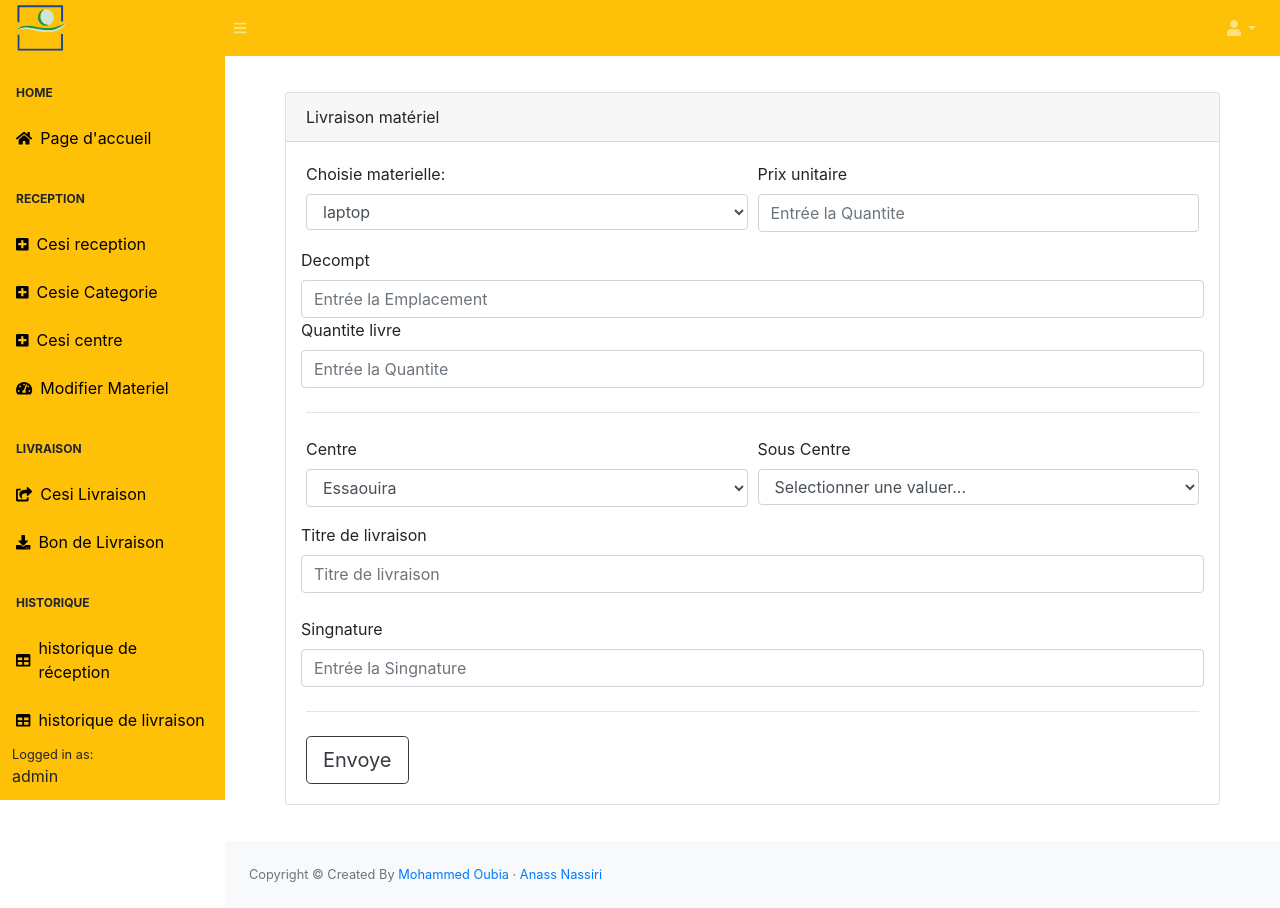
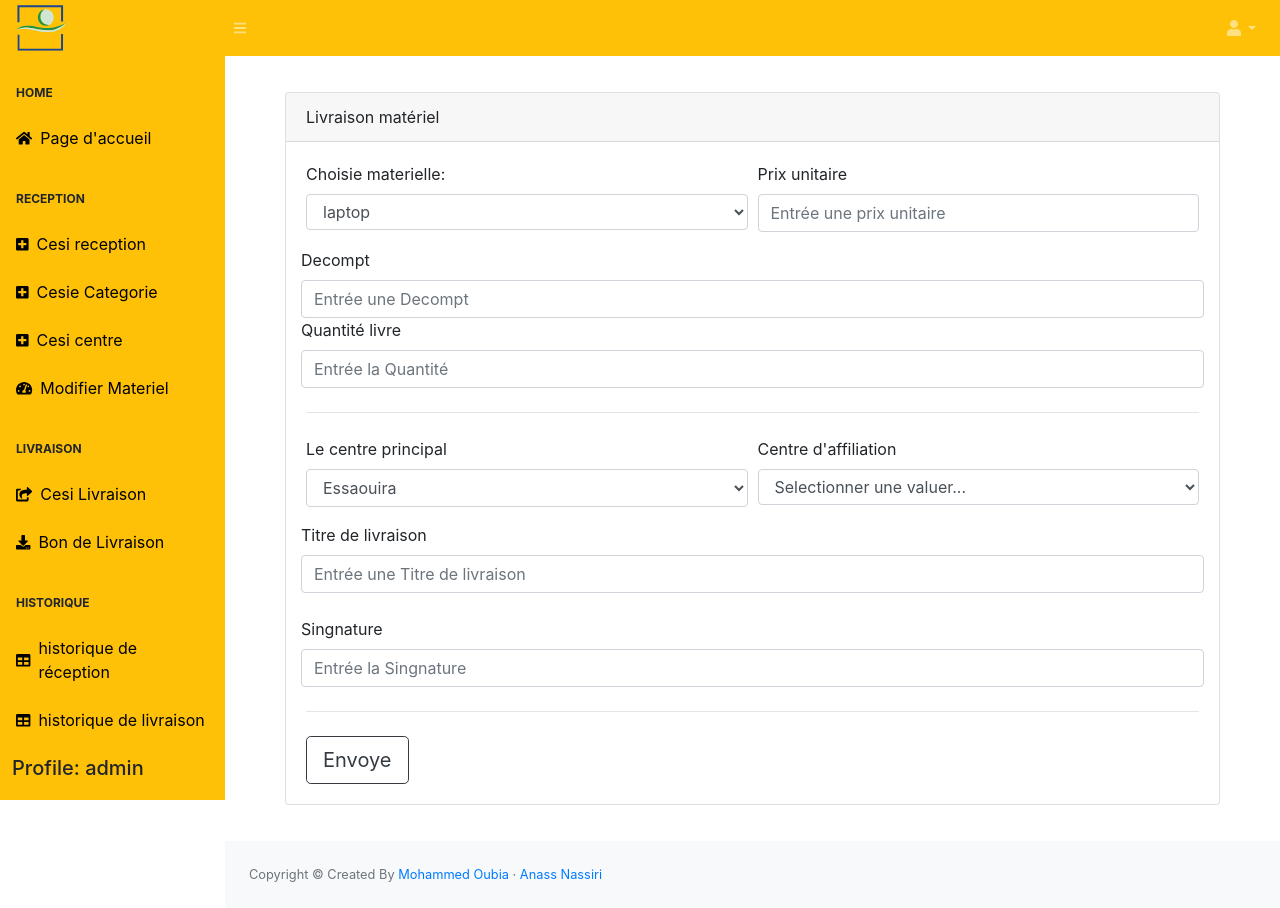
Before and after one commit to oubia/Medication-delegation-training, a Django app: page /livraison/ in a window 1280 px wide. Run offline with Django 3.2, Linux system fonts and the light colour scheme; a user stored in the database is signed in; data comes from the database, SQL or seed files in the repository; some libraries are stand-ins or nearby versions.

Commit message:
some verificationby anass

```diff
--- a/gestion_app/main_app/templates/Dashboard.html
+++ b/gestion_app/main_app/templates/Dashboard.html
@@ -86,8 +86,8 @@
                     </div>
                 </div>
                 <div class="sb-sidenav-footer">
-                    <div class="small">Logged in as:</div>
-                    {{request.user}}
+                    <div class="small"><h5> Profile: {{request.user}}</h5> </div>
+                   <h5> </h5>
                 </div>
             </nav>
         </div>
--- a/gestion_app/main_app/templates/livraison.html
+++ b/gestion_app/main_app/templates/livraison.html
@@ -51,29 +51,29 @@
                                                 </div>
                                                 <div class="form-group col-md-6">
                                                     <label for="Prix_unitaire">Prix unitaire</label>
-                                                    <input type="number" min="1" name="Prix_unitaire" class="form-control" id="formGroupExampleInput" placeholder="Entrée la Quantite" required>
+                                                    <input type="number" min="1" name="Prix_unitaire" class="form-control" id="formGroupExampleInput" placeholder="Entrée une prix unitaire" required>
                                                 </div>
                                             </div>
                                             <div class="form-row ">
 
                                                 <label for="Decompt">Decompt</label>
-                                                <input type="text" class="form-control" name="Decompt" id="formGroupExampleInput" placeholder="Entrée la Emplacement" required>
+                                                <input type="text" class="form-control" name="Decompt" id="formGroupExampleInput" placeholder="Entrée une Decompt" required>
                                             </div>
                                             <div class="form-row col-md-13 mb-4">
-                                                <label for="Quantite_livre">Quantite livre</label>
-                                                <input type="number" min="1" name="Quantite_livre" class="form-control" id="formGroupExampleInput" placeholder="Entrée la Quantite" required>
+                                                <label for="Quantite_livre">Quantité livre</label>
+                                                <input type="number" min="1" name="Quantite_livre" class="form-control" id="formGroupExampleInput" placeholder="Entrée la Quantité" required>
                                             </div>
 
                                             <hr class="my-4">
                                             <div class="form-row">
                                                 <div class="form-group col-md-6">
                                                     <!-- select -->
-                                                    <label for="Centre">Centre</label>
+                                                    <label for="Centre">Le centre principal</label>
                                                     <select id="Centre_select" name="Centre" class="form-control select categorie" required>
                                                     </select> </div>
                                                 <div class="form-group col-md-6">
                                                     <!-- select -->
-                                                    <label for="Sous_Centre">Sous Centre</label>
+                                                    <label for="Sous_Centre">Centre d'affiliation</label>
                                                     <select id="Sous_Centre" name="Sous_Centre" class="form-control select categorie" size="1" required>
                                                         <option value="">Selectionner une valuer...</option>
 
@@ -82,7 +82,7 @@
 
                                             <div class="form-row col-md-13 mb-4">
                                                 <label for="Titre_de_livraison">Titre de livraison</label>
-                                                <input type="text" min="1" name="Titre_de_livraison" class="form-control" id="formGroupExampleInput" placeholder="Titre de livraison" required>
+                                                <input type="text" min="1" name="Titre_de_livraison" class="form-control" id="formGroupExampleInput" placeholder="Entrée une Titre de livraison" required>
                                             </div>
                                             <div class="form-row col-md-13 mb-4">
                                                 <label for="Singnature">Singnature</label>
```
Also changed, not shown: gestion_app/main_app/templates/Materiel.html (+5 -5 lines), gestion_app/main_app/templates/categories.html (+6 -6 lines), gestion_app/main_app/templates/reception.html (+5 -5 lines).
